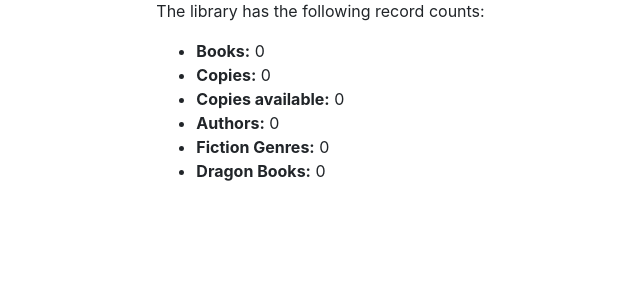
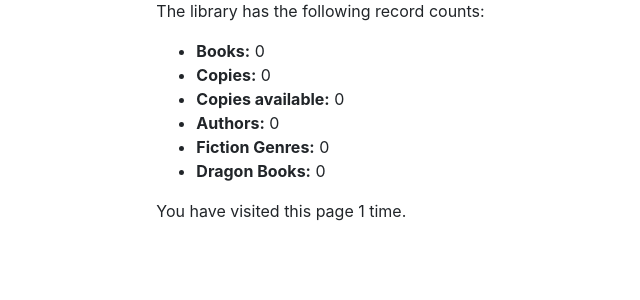
Before and after one commit to selunders/mdn_LocalLibrary, a Django app: page /catalog/ in a window 1280 px wide. Shown: the part 143-443 px from the top of the page, without its empty margins (72-712 px from the left). Run offline with Django 4.2, Linux system fonts and the light colour scheme; data that the repository does not hold is empty.

Commit message:
Add session-based view counter

```diff
--- a/catalog/templates/index.html
+++ b/catalog/templates/index.html
@@ -15,4 +15,5 @@
     <li><strong>Fiction Genres:</strong> {{ num_fiction_genres }}</li>
     <li><strong>Dragon Books:</strong> {{ num_dragon_books }}</li>
   </ul>
+  <p>You have visited this page {{ num_visits }} time{{ num_visits|pluralize }}.</p>
 {% endblock %}
--- a/catalog/views.py
+++ b/catalog/views.py
@@ -1,5 +1,6 @@
 from django.shortcuts import render
 from django.views import generic
+from flask import request_started
 
 # Create your views here.
 from .models import Book, Author, BookInstance, Genre
@@ -21,6 +22,8 @@ def index(request):
 
     num_dragon_books = Book.objects.filter(title__icontains='dragon').count()
 
+    num_visits = request.session.get('num_visits', 1)
+    request.session['num_visits'] = num_visits + 1
 
     context = {
         'num_books': num_books,
@@ -29,7 +32,7 @@ def index(request):
         'num_authors': num_authors,
         'num_fiction_genres': num_fiction_genres,
         'num_dragon_books': num_dragon_books,
-
+        'num_visits': num_visits,
     }
 
     # Render the HTML template index.html with the data in the context variable
```
